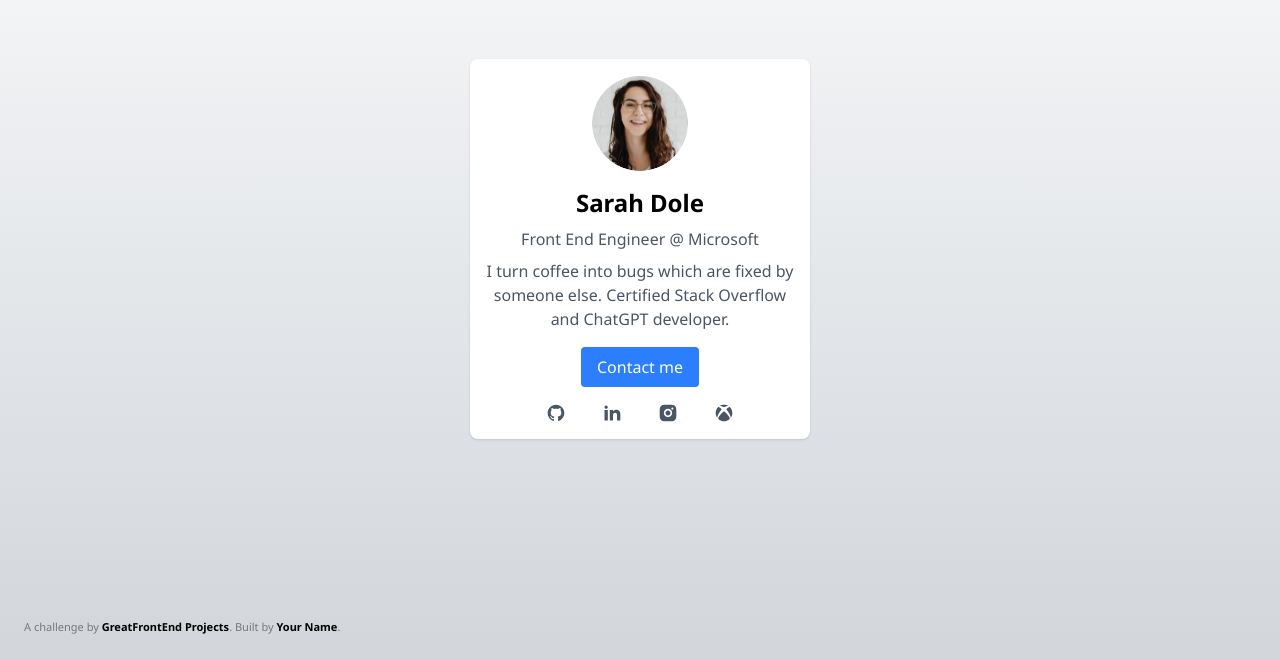
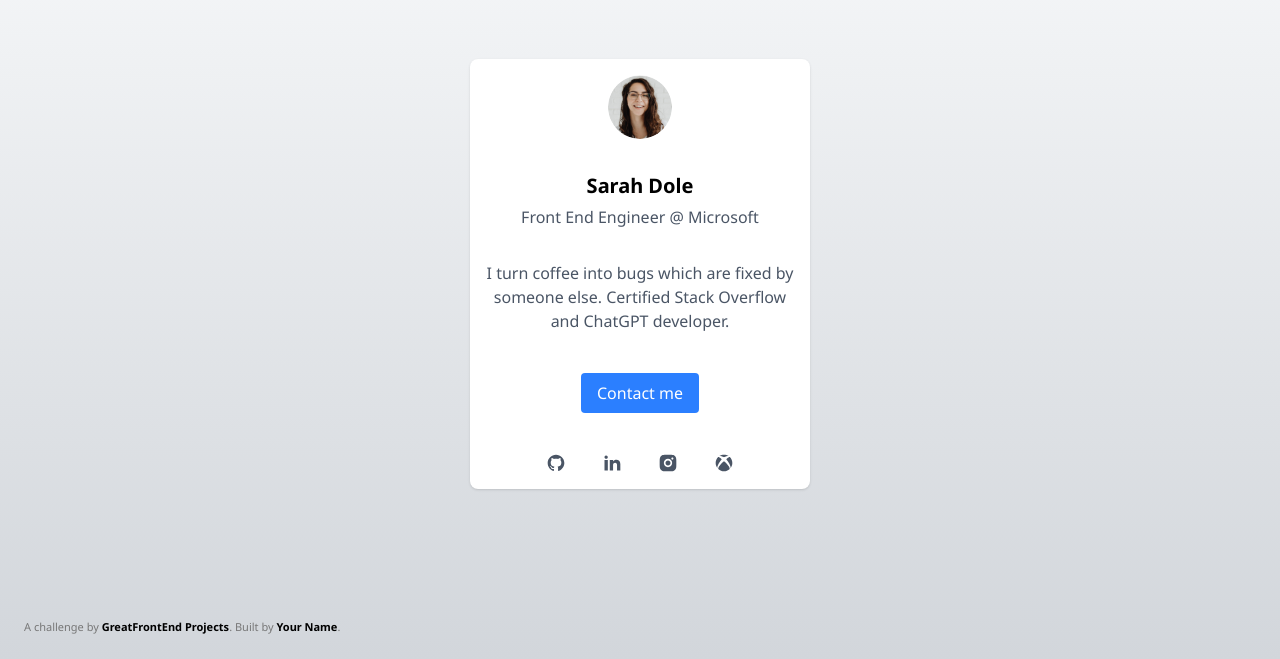
Before and after one commit to mjubair/learn-with-projects, a React (Vite) app in the folder apps/great-frontend-projects/profile-card/: page / in a window 1280 px wide. Shown: the part 141-800 px from the top of the page. Built offline with nearby package versions, Linux system fonts and the light colour scheme.

Commit message:
Refactor profile card layout and adjust avatar size for better presentation

```diff
--- a/apps/great-frontend-projects/profile-card/src/App.tsx
+++ b/apps/great-frontend-projects/profile-card/src/App.tsx
@@ -9,21 +9,24 @@ function App() {
 			<div className="flex justify-center items-center">
 				<Card className="flex flex-col items-center">
 					<Avatar imageUrl={avatar} />
-					<h2 className="text-2xl font-bold mt-4">Sarah Dole</h2>
-					<p className="text-gray-600 mt-2">Front End Engineer @ Microsoft</p>
-					<p className="text-gray-600 mt-2 text-center">
+					<h2 className="text-[20px] font-bold mt-8">Sarah Dole</h2>
+					<p className="text-gray-600 mt-1">Front End Engineer @ Microsoft</p>
+					<p className="text-gray-600 mt-8 text-center">
 						I turn coffee into bugs which are fixed by someone else. Certified
 						Stack Overflow and ChatGPT developer.
 					</p>
-					<button className="mt-4 px-4 py-2 bg-blue-500 text-white rounded hover:bg-blue-600">
+					<button
+						type="button"
+						className="mt-10 px-4 py-2 bg-blue-500 text-white rounded hover:bg-blue-600"
+					>
 						Contact me
 					</button>
-          <div className="flex gap-9">
-            <RiGithubFill className="w-5 h-5 mt-4 text-2xl text-gray-600 hover:text-gray-800 cursor-pointer" />
-            <RiLinkedinFill className="w-5 h-5 mt-4 text-2xl text-gray-600 hover:text-gray-800 cursor-pointer" />
-            <RiInstagramFill className="w-5 h-5 mt-4 text-2xl text-gray-600 hover:text-gray-800 cursor-pointer" />
-            <RiXboxFill className="w-5 h-5 mt-4 text-2xl text-gray-600 hover:text-gray-800 cursor-pointer" />
-          </div>
+					<div className="flex gap-9 mt-6">
+						<RiGithubFill className="w-5 h-5 mt-4 text-2xl text-gray-600 hover:text-gray-800 cursor-pointer" />
+						<RiLinkedinFill className="w-5 h-5 mt-4 text-2xl text-gray-600 hover:text-gray-800 cursor-pointer" />
+						<RiInstagramFill className="w-5 h-5 mt-4 text-2xl text-gray-600 hover:text-gray-800 cursor-pointer" />
+						<RiXboxFill className="w-5 h-5 mt-4 text-2xl text-gray-600 hover:text-gray-800 cursor-pointer" />
+					</div>
 				</Card>
 
 				{/*
--- a/apps/great-frontend-projects/profile-card/src/components/avatar.tsx
+++ b/apps/great-frontend-projects/profile-card/src/components/avatar.tsx
@@ -4,8 +4,12 @@ interface AvatarProps {
 
 const Avatar = ({imageUrl}: AvatarProps) => {
     return (
-        <img src={imageUrl} alt="Avatar" className="w-24 h-24 rounded-full mx-auto" />
-    );
+					<img
+						src={imageUrl}
+						alt="Avatar"
+						className="w-16 h-16 rounded-full mx-auto"
+					/>
+				);
 }
 
 export default Avatar;
```
